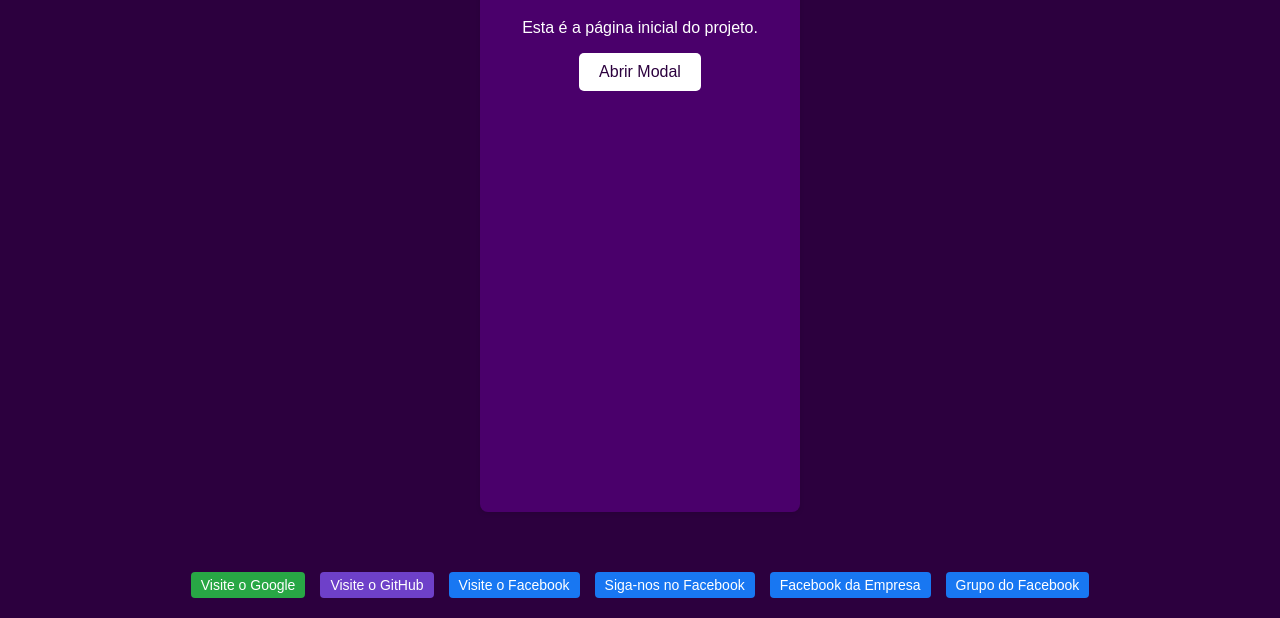
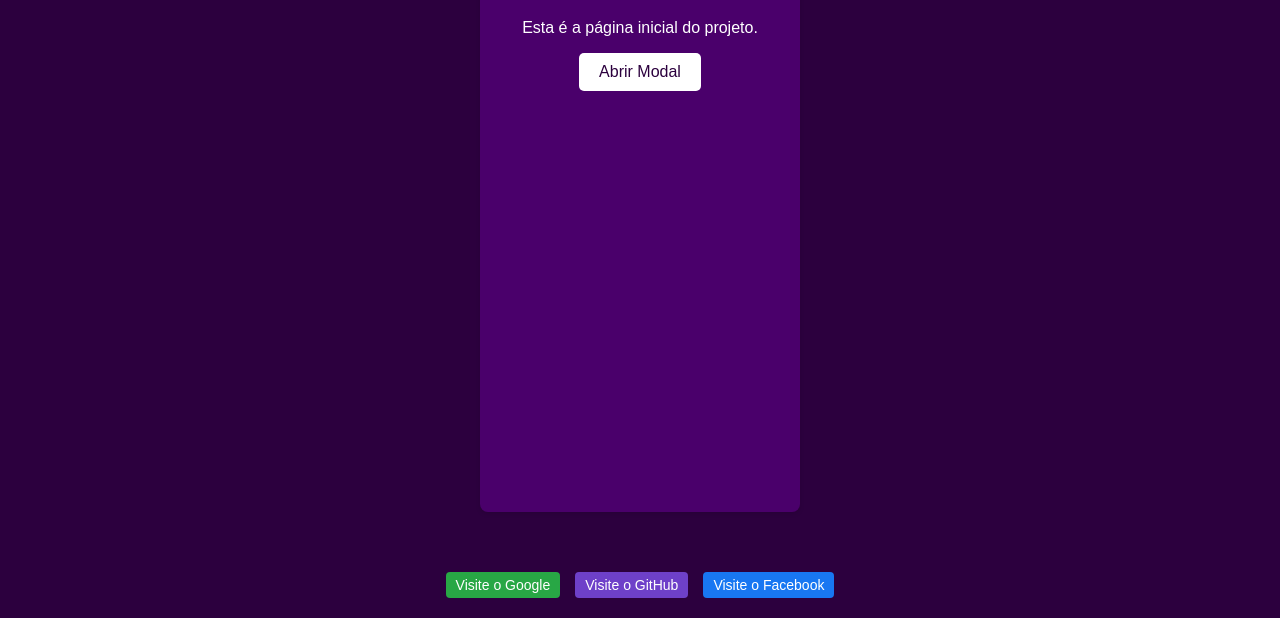
Before and after one commit to murillogplay/teste_harnesshub, a plain HTML site: page index.html in a window 1280 px wide. Shown: the part 182-800 px from the top of the page. Drawn offline with Linux system fonts and the light colour scheme.

Commit message:
Harness Hub: foram criados varios links para o facebook eu preciso de apenas um link … (#17)
* Consolidar links do Facebook em um único link para a página principal

* feat: add TDD test for single Facebook link validation

- Added test_facebook_single_link.sh to verify:
  * Exactly 1 Facebook link pointing to harnesshub main page
  * Google and GitHub links are preserved
  * Footer has exactly 3 links (Google, GitHub, Facebook)
  * .facebook-link class with blue background (#1877f2)
  * White text color for footer links

---------

Co-authored-by: Researcher <researcher@harnesshub.com>

```diff
--- a/index.html
+++ b/index.html
@@ -120,10 +120,7 @@
       <div class="links">
         <a href="https://www.google.com" target="_blank">Visite o Google</a>
         <a href="https://github.com" target="_blank" class="github-link">Visite o GitHub</a>
-        <a href="https://facebook.com" target="_blank" class="facebook-link">Visite o Facebook</a>
-        <a href="https://www.facebook.com/harnesshub" target="_blank" class="facebook-link">Siga-nos no Facebook</a>
-        <a href="https://www.facebook.com/pages/HarnessHub" target="_blank" class="facebook-link">Facebook da Empresa</a>
-        <a href="https://www.facebook.com/groups/harnesshub" target="_blank" class="facebook-link">Grupo do Facebook</a>
+        <a href="https://www.facebook.com/harnesshub" target="_blank" class="facebook-link">Visite o Facebook</a>
       </div>
     </footer>
   </body>
```
Also changed, not shown: 2 other files.
